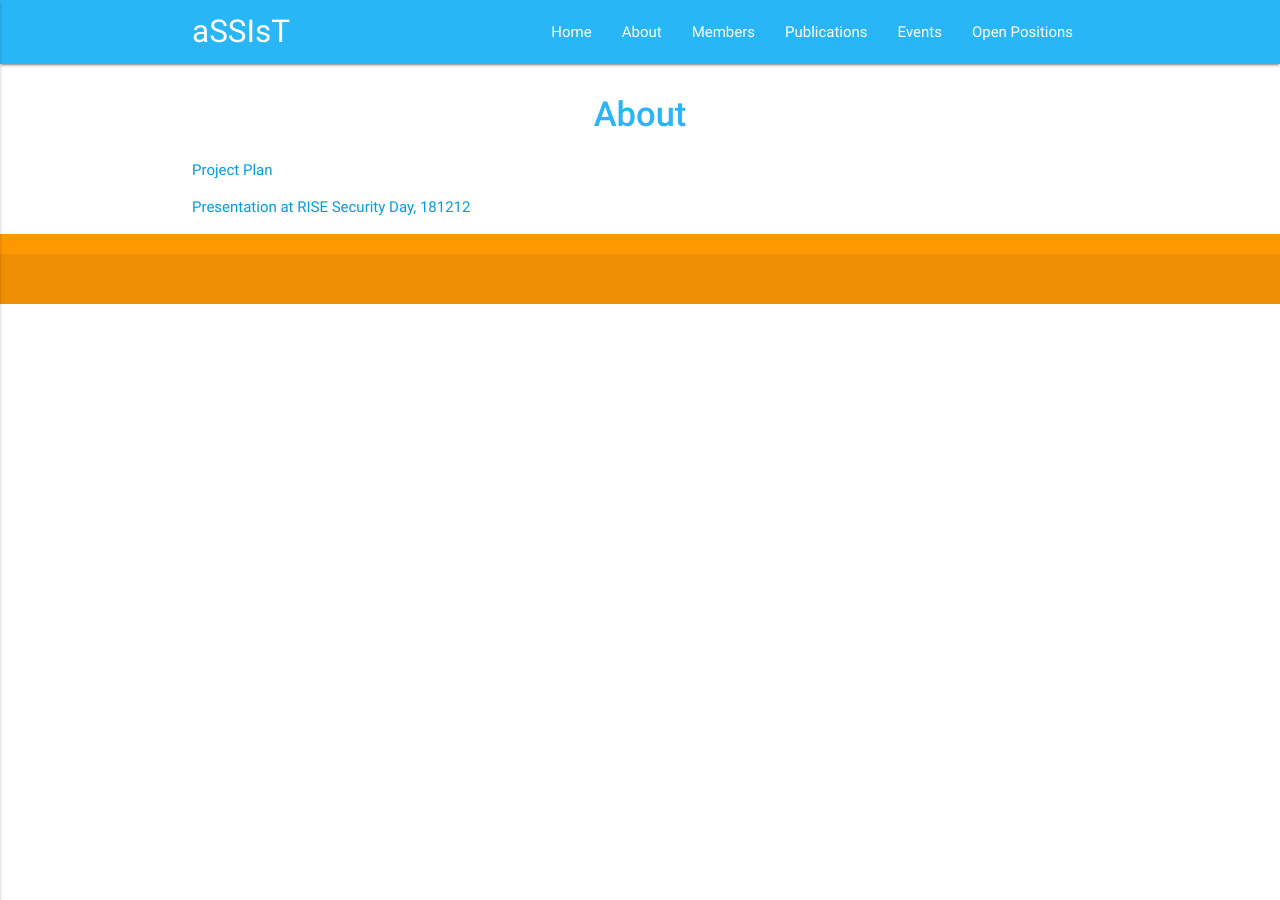
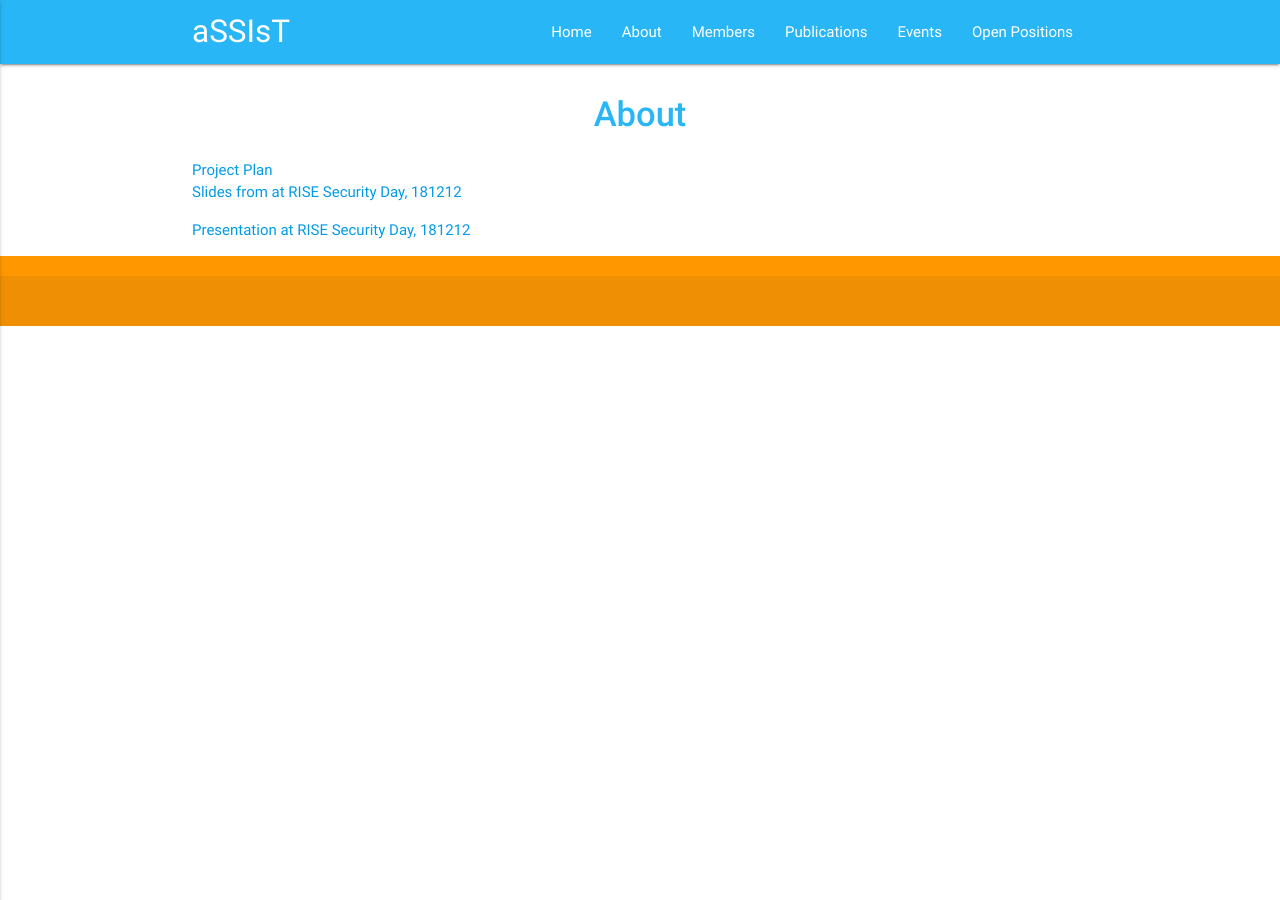
Before and after one commit to assist-project/assist-project.github.io, a Jekyll site: the page built from 01-about.md, in a window 1280 px wide. Built offline with Jekyll 4.4.1, drawn with Linux system fonts in a browser that asks for light colours.

Commit message:
added video

```diff
--- a/01-about.md
+++ b/01-about.md
@@ -5,7 +5,9 @@ permalink: /about/
 ---
 
 - [Project Plan][plan]
-- [Presentation at RISE Security Day, 181212][presentation]
+- [Slides from at RISE Security Day, 181212][slides]
+- [Presentation at RISE Security Day, 181212][video]
 
   [plan]: ../files/main.pdf "Project Plan"
-  [presentation]: ../files/assist-pres.pdf "Presentation at RISE Security Day, 181212"
+  [slides]: ../files/assist-pres.pdf "Slides from at RISE Security Day, 181212"
+  [video]: https://www.youtube.com/watch?v=zks0plZUgIQ&list=PLqLiVcF3GKy3stjqYHbhDSsHNH9zpt-in&index=3 "Presentation at RISE Security Day, 181212"
```
